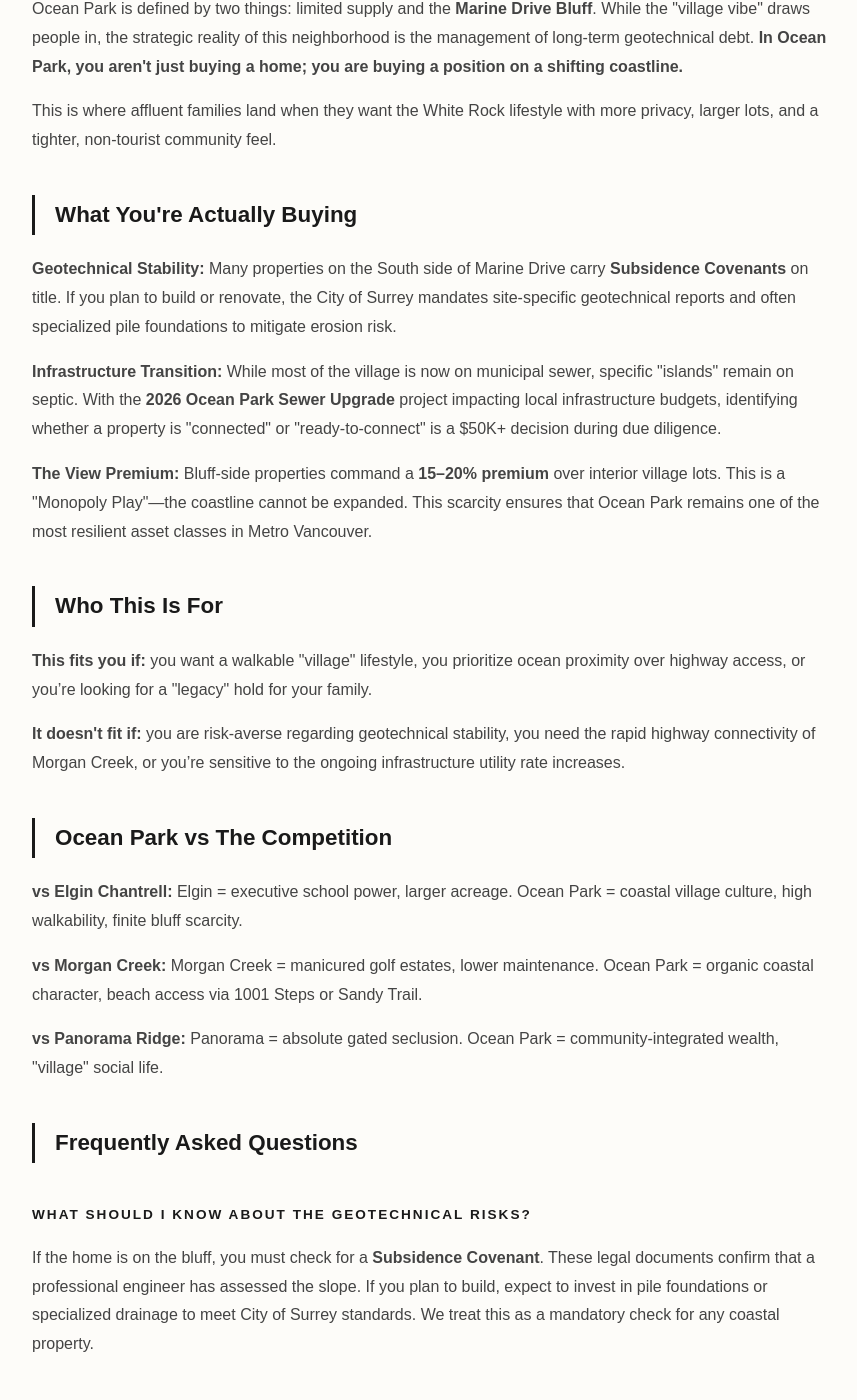
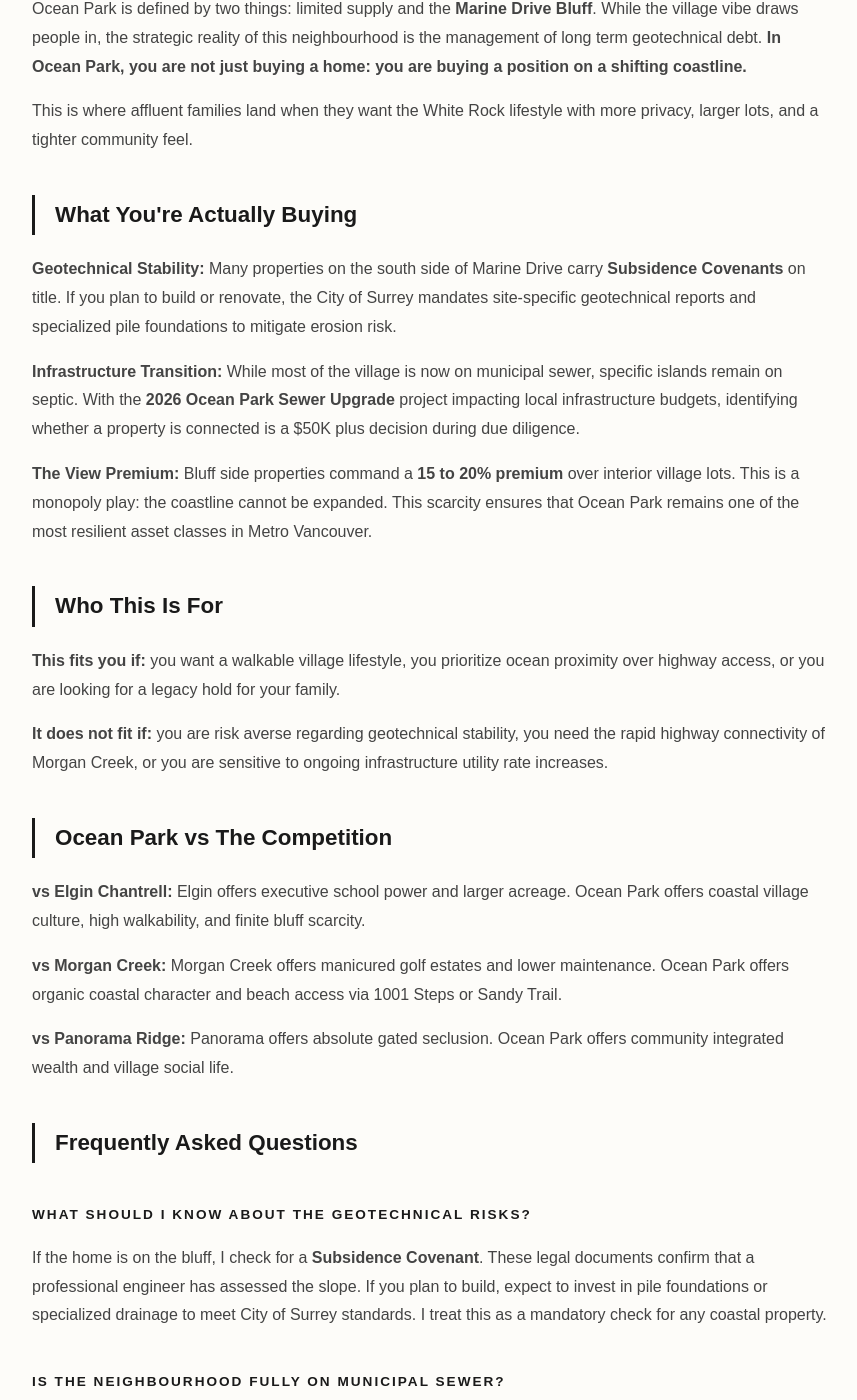
Before and after one commit to gvancouverhomes/tanvirbhupal-site, a Jekyll site: the page built from neighbourhoods/ocean-park.md, in a window 1280 px wide and 1400 px high, scrolled down 416 px. Shown: the whole window, without its empty margins (208-1065 px from the left). Built offline with Jekyll 4.4.1, drawn with Linux system fonts in a browser that asks for light colours; part of the change alters nothing that is shown; some of the changed text lies outside the part shown.

Commit message:
fix(ocean-park): move schema to front matter, remove em dashes, and update to first-person voice

```diff
--- a/neighbourhoods/ocean-park.md
+++ b/neighbourhoods/ocean-park.md
@@ -1,8 +1,39 @@
 ---
 layout: default
-title: Ocean Park Real Estate Strategy | The Coastal Monopoly
-description: Strategic analysis of Ocean Park’s bluff-side risks, geotechnical requirements, and the long-term defensibility of South Surrey’s coastal village.
+title: "Ocean Park Real Estate Strategy | The Coastal Monopoly"
+description: "Strategic analysis of Ocean Park bluff risks, geotechnical requirements, and the long term defensibility of South Surrey coastal village."
 permalink: /neighbourhoods/ocean-park/
+faq_schema: |
+  {
+    "@context": "https://schema.org",
+    "@type": "FAQPage",
+    "mainEntity": [
+      {
+        "@type": "Question",
+        "name": "What are the geotechnical risks of buying on the Ocean Park bluff?",
+        "acceptedAnswer": {
+          "@type": "Answer",
+          "text": "Properties on the bluff are subject to natural erosion and subsidence. The City of Surrey requires a site-specific geotechnical report from a qualified engineer to certify that the land can be safely used for the intended construction. I verify all existing subsidence covenants and engineering history to protect your investment."
+        }
+      },
+      {
+        "@type": "Question",
+        "name": "Is Ocean Park fully connected to municipal sewer?",
+        "acceptedAnswer": {
+          "@type": "Answer",
+          "text": "While the majority of Ocean Park is serviced, specific pockets still utilize septic systems. With the 2026 Sewer Upgrade project underway, the status of a property connection can significantly impact its value and future development potential. I confirm utility status as a primary step in due diligence."
+        }
+      },
+      {
+        "@type": "Question",
+        "name": "How does the bluff premium hold up in a buyer market?",
+        "acceptedAnswer": {
+          "@type": "Answer",
+          "text": "The bluff side monopoly ensures that properties with ocean views maintain a high defensive price floor. While inventory in South Surrey rose in 2025, the supply of coastal properties remained structurally low, allowing them to retain a 15 to 20% premium and sell faster than inland luxury estates."
+        }
+      }
+    ]
+  }
 ---
 
 <style>
@@ -21,7 +52,6 @@ permalink: /neighbourhoods/ocean-park/
   .audit-text { font-size: 0.95rem; color: #444; margin-bottom: 1.5rem; max-width: 650px; line-height: 1.6; }
   .audit-btn { display: inline-block; padding: 14px 28px; background: var(--dark); color: #fff !important; text-decoration: none; font-size: 0.8rem; font-weight: bold; letter-spacing: 1px; transition: background 0.2s ease; border: 1px solid var(--dark); white-space: nowrap; }
 
-  /* Navigation Grid Styles */
   .nav-section { padding: 80px 20px; border-top: 1px solid var(--border); background: var(--bg-alt); margin-top: 80px; }
   .nav-section-title { font-size: 0.75rem; text-transform: uppercase; letter-spacing: 3px; color: var(--meta); margin-bottom: 40px; text-align: center; }
   .nav-grid { display: grid; grid-template-columns: repeat(auto-fit, minmax(200px, 1fr)); gap: 20px; max-width: 1100px; margin: 0 auto; }
@@ -42,72 +72,39 @@ permalink: /neighbourhoods/ocean-park/
 <article class="intel-container">
   <header>
     <h1 class="intel-header">Ocean Park: South Surrey’s Coastal Village Monopoly</h1>
-    <p class="intel-sub">When buying the view means managing the "Bluff." Are you prepared for the geotechnical requirements?</p>
+    <p class="intel-sub">When buying the view means managing the bluff. Are you prepared for the geotechnical requirements?</p>
   </header>
 
   <section>
-    <p>Ocean Park is defined by two things: limited supply and the <strong>Marine Drive Bluff</strong>. While the "village vibe" draws people in, the strategic reality of this neighborhood is the management of long-term geotechnical debt. <strong>In Ocean Park, you aren't just buying a home; you are buying a position on a shifting coastline.</strong></p>
+    <p>Ocean Park is defined by two things: limited supply and the <strong>Marine Drive Bluff</strong>. While the village vibe draws people in, the strategic reality of this neighbourhood is the management of long term geotechnical debt. <strong>In Ocean Park, you are not just buying a home: you are buying a position on a shifting coastline.</strong></p>
 
-    <p>This is where affluent families land when they want the White Rock lifestyle with more privacy, larger lots, and a tighter, non-tourist community feel.</p>
+    <p>This is where affluent families land when they want the White Rock lifestyle with more privacy, larger lots, and a tighter community feel.</p>
 
     <h2 class="section-title">What You're Actually Buying</h2>
-    <p><strong>Geotechnical Stability:</strong> Many properties on the South side of Marine Drive carry <strong>Subsidence Covenants</strong> on title. If you plan to build or renovate, the City of Surrey mandates site-specific geotechnical reports and often specialized pile foundations to mitigate erosion risk.</p>
-    <p><strong>Infrastructure Transition:</strong> While most of the village is now on municipal sewer, specific "islands" remain on septic. With the <strong>2026 Ocean Park Sewer Upgrade</strong> project impacting local infrastructure budgets, identifying whether a property is "connected" or "ready-to-connect" is a $50K+ decision during due diligence.</p>
-    <p><strong>The View Premium:</strong> Bluff-side properties command a <strong>15–20% premium</strong> over interior village lots. This is a "Monopoly Play"—the coastline cannot be expanded. This scarcity ensures that Ocean Park remains one of the most resilient asset classes in Metro Vancouver.</p>
+    <p><strong>Geotechnical Stability:</strong> Many properties on the south side of Marine Drive carry <strong>Subsidence Covenants</strong> on title. If you plan to build or renovate, the City of Surrey mandates site-specific geotechnical reports and specialized pile foundations to mitigate erosion risk.</p>
+    <p><strong>Infrastructure Transition:</strong> While most of the village is now on municipal sewer, specific islands remain on septic. With the <strong>2026 Ocean Park Sewer Upgrade</strong> project impacting local infrastructure budgets, identifying whether a property is connected is a $50K plus decision during due diligence.</p>
+    <p><strong>The View Premium:</strong> Bluff side properties command a <strong>15 to 20% premium</strong> over interior village lots. This is a monopoly play: the coastline cannot be expanded. This scarcity ensures that Ocean Park remains one of the most resilient asset classes in Metro Vancouver.</p>
 
     <h2 class="section-title">Who This Is For</h2>
-    <p><strong>This fits you if:</strong> you want a walkable "village" lifestyle, you prioritize ocean proximity over highway access, or you’re looking for a "legacy" hold for your family.</p>
+    <p><strong>This fits you if:</strong> you want a walkable village lifestyle, you prioritize ocean proximity over highway access, or you are looking for a legacy hold for your family.</p>
 
-    <p><strong>It doesn't fit if:</strong> you are risk-averse regarding geotechnical stability, you need the rapid highway connectivity of Morgan Creek, or you’re sensitive to the ongoing infrastructure utility rate increases.</p>
+    <p><strong>It does not fit if:</strong> you are risk averse regarding geotechnical stability, you need the rapid highway connectivity of Morgan Creek, or you are sensitive to ongoing infrastructure utility rate increases.</p>
 
     <h2 class="section-title">Ocean Park vs The Competition</h2>
-    <p><strong>vs Elgin Chantrell:</strong> Elgin = executive school power, larger acreage. Ocean Park = coastal village culture, high walkability, finite bluff scarcity.</p>
-    <p><strong>vs Morgan Creek:</strong> Morgan Creek = manicured golf estates, lower maintenance. Ocean Park = organic coastal character, beach access via 1001 Steps or Sandy Trail.</p>
-    <p><strong>vs Panorama Ridge:</strong> Panorama = absolute gated seclusion. Ocean Park = community-integrated wealth, "village" social life.</p>
-
-    <script type="application/ld+json">
-    {
-      "@context": "https://schema.org",
-      "@type": "FAQPage",
-      "mainEntity": [
-        {
-          "@type": "Question",
-          "name": "What are the geotechnical risks of buying on the Ocean Park bluff?",
-          "acceptedAnswer": {
-            "@type": "Answer",
-            "text": "Properties on the bluff are subject to natural erosion and subsidence. The City of Surrey requires a site-specific geotechnical report from a qualified engineer to certify that the land can be safely used for the intended construction. We verify all existing subsidence covenants and engineering history to protect your investment."
-          }
-        },
-        {
-          "@type": "Question",
-          "name": "Is Ocean Park fully connected to municipal sewer?",
-          "acceptedAnswer": {
-            "@type": "Answer",
-            "text": "While the majority of Ocean Park is serviced, specific pockets still utilize septic systems. With the 2026 Sewer Upgrade project underway, the status of a property's connection can significantly impact its value and future development potential. We confirm utility status as a primary step in due diligence."
-          }
-        },
-        {
-          "@type": "Question",
-          "name": "How does the 'Bluff Premium' hold up in a buyer's market?",
-          "acceptedAnswer": {
-            "@type": "Answer",
-            "text": "The bluff-side 'Monopoly' ensures that properties with ocean views maintain a high defensive price floor. While inventory in South Surrey rose in 2025, the supply of coastal properties remained structurally low, allowing them to retain a 15-20% premium and sell faster than inland luxury estates."
-          }
-        }
-      ]
-    }
-    </script>
+    <p><strong>vs Elgin Chantrell:</strong> Elgin offers executive school power and larger acreage. Ocean Park offers coastal village culture, high walkability, and finite bluff scarcity.</p>
+    <p><strong>vs Morgan Creek:</strong> Morgan Creek offers manicured golf estates and lower maintenance. Ocean Park offers organic coastal character and beach access via 1001 Steps or Sandy Trail.</p>
+    <p><strong>vs Panorama Ridge:</strong> Panorama offers absolute gated seclusion. Ocean Park offers community integrated wealth and village social life.</p>
 
     <h2 class="section-title">Frequently Asked Questions</h2>
 
     <h3 class="metric-label">What should I know about the geotechnical risks?</h3>
-    <p>If the home is on the bluff, you must check for a <strong>Subsidence Covenant</strong>. These legal documents confirm that a professional engineer has assessed the slope. If you plan to build, expect to invest in pile foundations or specialized drainage to meet City of Surrey standards. We treat this as a mandatory check for any coastal property.</p>
+    <p>If the home is on the bluff, I check for a <strong>Subsidence Covenant</strong>. These legal documents confirm that a professional engineer has assessed the slope. If you plan to build, expect to invest in pile foundations or specialized drainage to meet City of Surrey standards. I treat this as a mandatory check for any coastal property.</p>
 
-    <h3 class="metric-label">Is the neighborhood fully on municipal sewer?</h3>
-    <p>Not 100%. Some legacy estates and specific pockets are still on septic. The <strong>2026 Ocean Park Sewer Upgrade</strong> is improving overall reliability, but individual connection costs can be significant. We verify the "Sewer Utility" status through the City of Surrey to ensure there are no hidden infrastructure costs.</p>
+    <h3 class="metric-label">Is the neighbourhood fully on municipal sewer?</h3>
+    <p>Not 100%. Some legacy estates and specific pockets are still on septic. The <strong>2026 Ocean Park Sewer Upgrade</strong> is improving overall reliability, but individual connection costs can be significant. I verify the sewer utility status through the City of Surrey to ensure there are no hidden infrastructure costs.</p>
 
-    <h3 class="metric-label">Is the "Bluff Premium" still a sound strategy?</h3>
-    <p>Yes. While some mispriced luxury properties can linger on the market, true Ocean Park bluff properties remain in high demand. Because you are buying <strong>finite supply</strong>, these homes act as an excellent long-term hedge against inflation and market volatility.</p>
+    <h3 class="metric-label">Is the bluff premium still a sound strategy?</h3>
+    <p>Yes. While some mispriced luxury properties can linger on the market, true Ocean Park bluff properties remain in high demand. Because you are buying <strong>finite supply</strong>, these homes act as an excellent long term hedge against inflation and market volatility.</p>
 
   </section>
 
@@ -118,7 +115,7 @@ permalink: /neighbourhoods/ocean-park/
     </div>
     <div class="audit-body">
       <p class="audit-text">
-        Ocean Park’s coastal village monopoly and legacy bluff estates are for buyers who value village life without the tourism of White Rock. If you're thinking about buying, selling, or just want to understand the geotechnical reality of your property, let's talk.
+        Ocean Park coastal village monopoly and legacy bluff estates are for buyers who value village life without the tourism of White Rock. If you are thinking about buying, selling, or just want to understand the geotechnical reality of your property, let us talk.
       </p>
       <p class="audit-text" style="font-size: 0.85rem; color: var(--mid);">
         No pitch. Just straight answers. tanvir@tanvirbhupal.com | 604-897-7826
@@ -126,31 +123,3 @@ permalink: /neighbourhoods/ocean-park/
     </div>
   </section>
 </article>
-
-<aside class="nav-section">
-  <div style="max-width: 1100px; margin: 0 auto;">
-    <h2 class="nav-section-title">Compare Strategic Locations</h2>
-    <nav class="nav-grid" aria-label="Neighborhood navigation">
-      <a href="/neighbourhoods/elgin-chantrell/" class="nav-card">
-        <span class="nav-tag">Prestige with Velocity</span>
-        <span class="nav-name">Elgin Chantrell &rarr;</span>
-      </a>
-      <a href="/neighbourhoods/morgan-creek/" class="nav-card">
-        <span class="nav-tag">Golf Course Luxury</span>
-        <span class="nav-name">Morgan Creek &rarr;</span>
-      </a>
-      <a href="/neighbourhoods/panorama-ridge/" class="nav-card">
-        <span class="nav-tag">The Legacy Hold</span>
-        <span class="nav-name">Panorama Ridge &rarr;</span>
-      </a>
-      <a href="/neighbourhoods/grandview-heights/" class="nav-card">
-        <span class="nav-tag">The Growth Frontier</span>
-        <span class="nav-name">Grandview Heights &rarr;</span>
-      </a>
-      <a href="/neighbourhoods/fraser-heights/" class="nav-card">
-        <span class="nav-tag">The Elevated Gateway</span>
-        <span class="nav-name">Fraser Heights &rarr;</span>
-      </a>
-    </nav>
-  </div>
-</aside>
```
